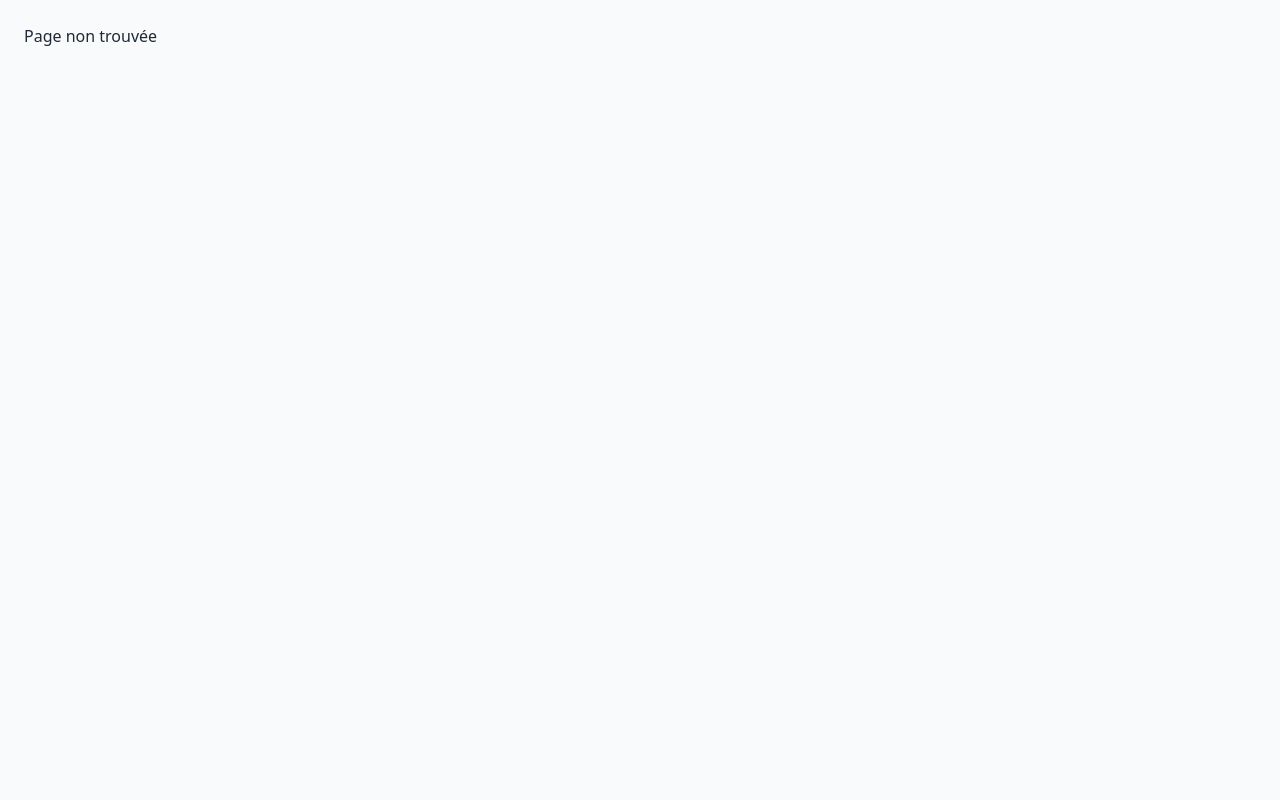
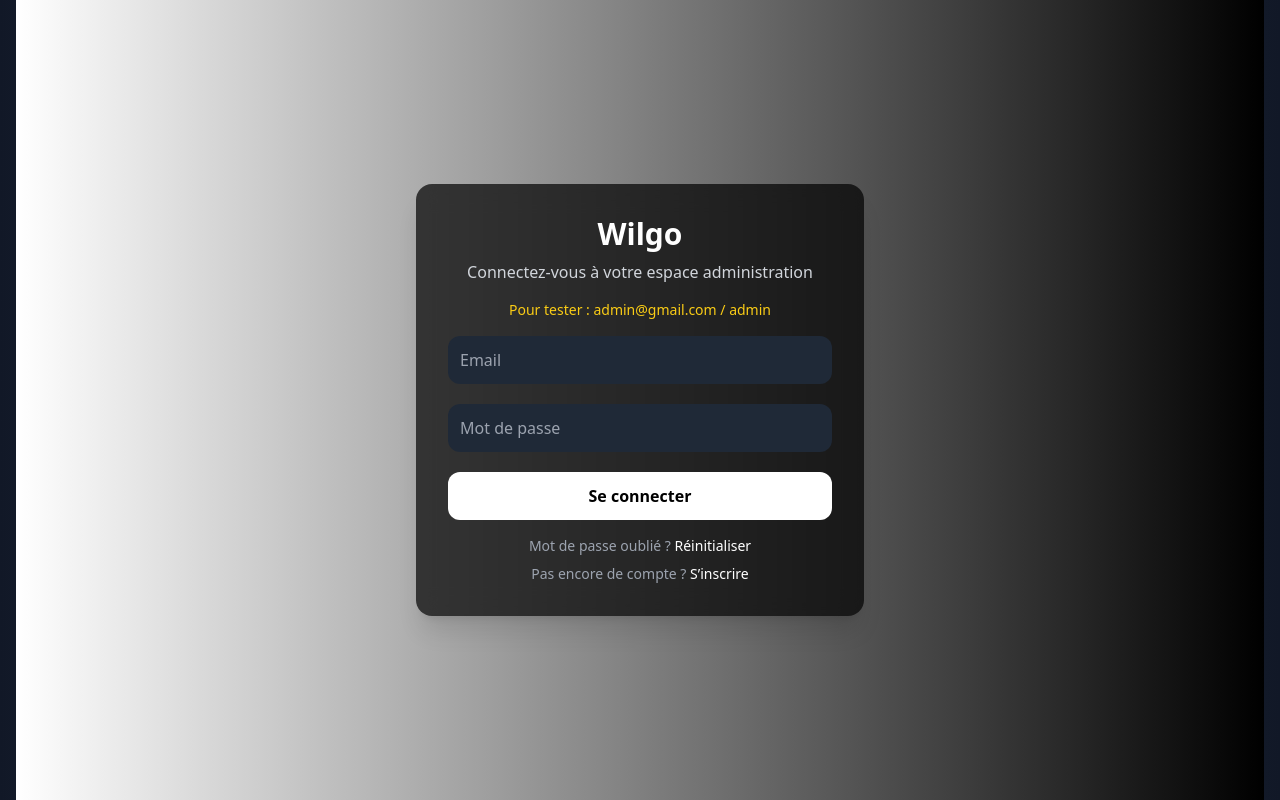
Before and after one commit to shinhart4/admin, a React (Vite) app: page / in a window 1280 px wide. Built offline with nearby package versions, Linux system fonts and the light colour scheme.

Commit message:
ajout login

```diff
--- a/src/App.tsx
+++ b/src/App.tsx
@@ -26,7 +26,7 @@
       {/*<Route path="/" element={<Navigate to="/admin" />} />
 
       {/* Route pour la page de connexion */}
-      <Route path="/LoginPage" element={<LoginPage />} />
+      <Route path="/" element={<LoginPage />} />
 
       {/* Routes de l'admin */}
       <Route path="/admin" element={<AdminLayout />}>
```
